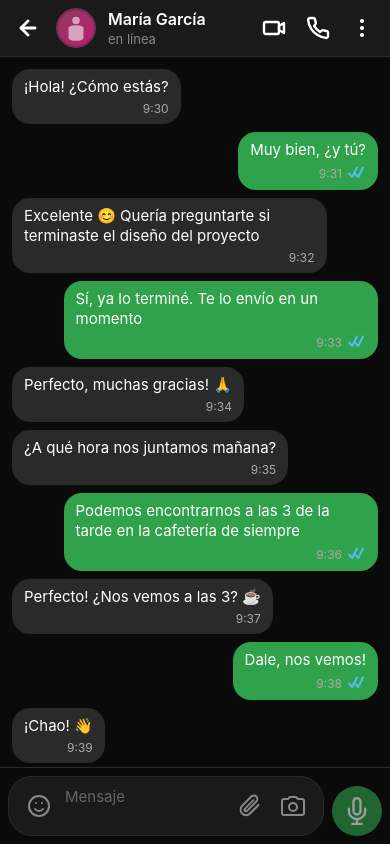
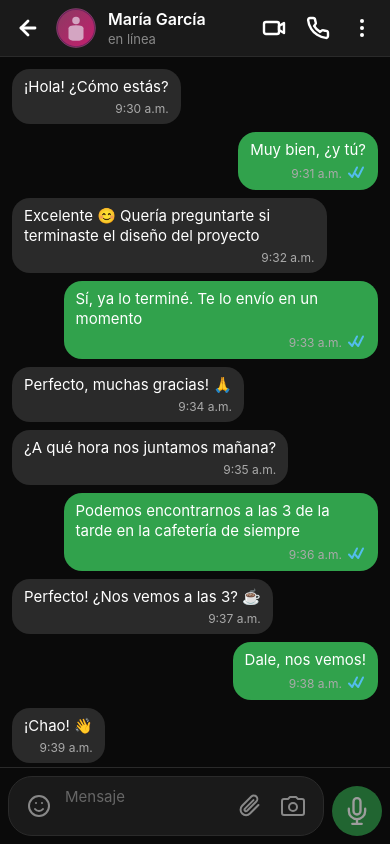
Before and after one commit to Iagm777/watsap, a React Native app in the folder WhatsApp/: screen / in a window 390 px wide. Built offline with nearby package versions, Linux system fonts and the light colour scheme.

Commit message:
Add a.m./p.m. format to all message timestamps

```diff
--- a/WhatsApp/assets/data/chat.json
+++ b/WhatsApp/assets/data/chat.json
@@ -14,7 +14,7 @@
       "id": 1,
       "text": "¡Hola! ¿Cómo estás?",
       "type": "received",
-      "time": "9:30",
+      "time": "9:30 a.m.",
       "timestamp": 1684756200000,
       "status": "delivered"
     },
@@ -22,7 +22,7 @@
       "id": 2,
       "text": "Muy bien, ¿y tú?",
       "type": "sent",
-      "time": "9:31",
+      "time": "9:31 a.m.",
       "timestamp": 1684756260000,
       "status": "read"
     },
@@ -30,7 +30,7 @@
       "id": 3,
       "text": "Excelente 😊 Quería preguntarte si terminaste el diseño del proyecto",
       "type": "received",
-      "time": "9:32",
+      "time": "9:32 a.m.",
       "timestamp": 1684756320000,
       "status": "delivered"
     },
@@ -38,7 +38,7 @@
       "id": 4,
       "text": "Sí, ya lo terminé. Te lo envío en un momento",
       "type": "sent",
-      "time": "9:33",
+      "time": "9:33 a.m.",
       "timestamp": 1684756380000,
       "status": "read"
     },
@@ -46,7 +46,7 @@
       "id": 5,
       "text": "Perfecto, muchas gracias! 🙏",
       "type": "received",
-      "time": "9:34",
+      "time": "9:34 a.m.",
       "timestamp": 1684756440000,
       "status": "delivered"
     },
@@ -54,7 +54,7 @@
       "id": 6,
       "text": "¿A qué hora nos juntamos mañana?",
       "type": "received",
-      "time": "9:35",
+      "time": "9:35 a.m.",
       "timestamp": 1684756500000,
       "status": "delivered"
     },
@@ -62,7 +62,7 @@
       "id": 7,
       "text": "Podemos encontrarnos a las 3 de la tarde en la cafetería de siempre",
       "type": "sent",
-      "time": "9:36",
+      "time": "9:36 a.m.",
       "timestamp": 1684756560000,
       "status": "read"
     },
@@ -70,7 +70,7 @@
       "id": 8,
       "text": "Perfecto! ¿Nos vemos a las 3? ☕",
       "type": "received",
-      "time": "9:37",
+      "time": "9:37 a.m.",
       "timestamp": 1684756620000,
       "status": "delivered"
     },
@@ -78,7 +78,7 @@
       "id": 9,
       "text": "Dale, nos vemos!",
       "type": "sent",
-      "time": "9:38",
+      "time": "9:38 a.m.",
       "timestamp": 1684756680000,
       "status": "read"
     },
@@ -86,7 +86,7 @@
       "id": 10,
       "text": "¡Chao! 👋",
       "type": "received",
-      "time": "9:39",
+      "time": "9:39 a.m.",
       "timestamp": 1684756740000,
       "status": "delivered"
     }
--- a/WhatsApp/src/data/chatService.ts
+++ b/WhatsApp/src/data/chatService.ts
@@ -77,23 +77,27 @@ export const addMessageToChat = (
 };
 
 /**
- * Formatea la hora actual en formato HH:MM
+ * Formatea la hora actual en formato HH:MM p.m./a.m.
  */
 export const getCurrentTime = (): string => {
   const now = new Date();
-  const hours = String(now.getHours()).padStart(2, '0');
+  const hours = now.getHours();
   const minutes = String(now.getMinutes()).padStart(2, '0');
-  return `${hours}:${minutes}`;
+  const period = hours >= 12 ? 'p.m.' : 'a.m.';
+  const displayHours = String(hours % 12 || 12).padStart(2, '0');
+  return `${displayHours}:${minutes} ${period}`;
 };
 
 /**
- * Formatea una timestamp a formato de hora (HH:MM)
+ * Formatea una timestamp a formato de hora (HH:MM p.m./a.m.)
  */
 export const formatTime = (timestamp: number): string => {
   const date = new Date(timestamp);
-  const hours = String(date.getHours()).padStart(2, '0');
+  const hours = date.getHours();
   const minutes = String(date.getMinutes()).padStart(2, '0');
-  return `${hours}:${minutes}`;
+  const period = hours >= 12 ? 'p.m.' : 'a.m.';
+  const displayHours = String(hours % 12 || 12).padStart(2, '0');
+  return `${displayHours}:${minutes} ${period}`;
 };
 
 /**
```
